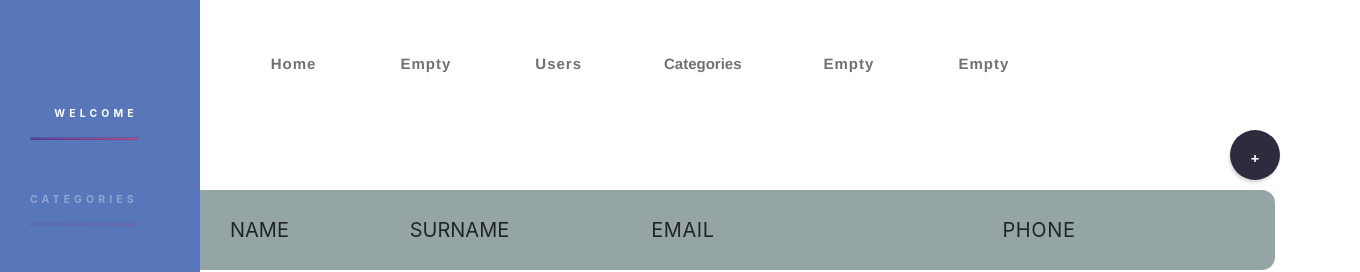
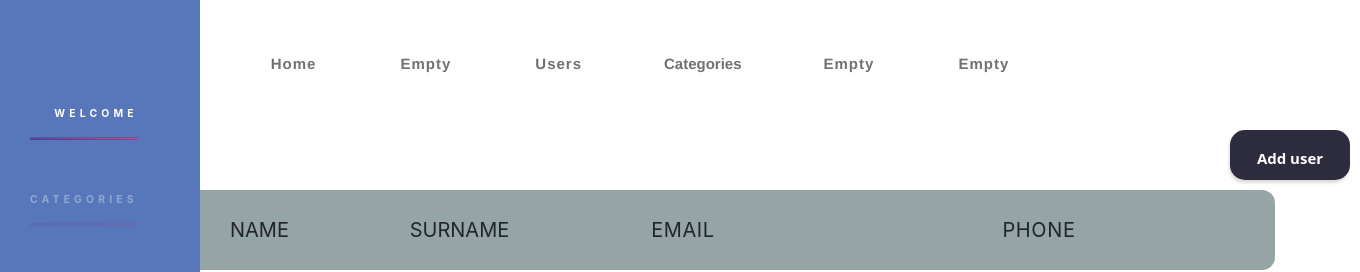
Before and after one commit to sofiaPryhoda/ADV, an Angular app in the folder frontend/: page /users in a window 1280 px wide. Shown: the top 272 px of the page, 1360 px wide, since content can reach past the window. Built offline with nearby package versions, Linux system fonts and the light colour scheme; no server answers.

Commit message:
deleting confirmation window

```diff
--- a/frontend/src/app/confirmation-dialog/confirmation-dialog.component.html
+++ b/frontend/src/app/confirmation-dialog/confirmation-dialog.component.html
@@ -3,7 +3,7 @@
 
 </div>
 <div class="modal-body" style="width: 450px; height: 130px">
-  <p><strong>Are you sure you want to delete <span class="text-primary">{{data.message}}</span> profile?</strong></p>
+  <p><strong>Are you sure you want to delete <span class="text-primary">"{{data.message}}"</span> profile?</strong></p>
   <p>All information associated to this user profile will be permanently deleted.
     <span class="text-danger">This operation can not be undone.</span>
   </p>
--- a/frontend/src/app/user-list/user-list.component.css
+++ b/frontend/src/app/user-list/user-list.component.css
@@ -91,11 +91,12 @@ div.scroll-bar {
   font-family: 'Noto Sans', sans-serif;
   cursor: pointer;
   box-shadow: -1px 3px 3px 0 rgba(80, 80, 80, .2);
-  width: 50px;
+  width: 120px;
   height: 50px;
   padding: 17px;
   border: none;
-  border-radius: 100%;
+  /*border-radius: 100%;*/
+  border-radius: 15px;
   margin: -5px 10px 10px;
   color: #fff;
   font-weight: bold;
--- a/frontend/src/app/user-list/user-list.component.html
+++ b/frontend/src/app/user-list/user-list.component.html
@@ -12,7 +12,7 @@
 </main>
 
 <div class="container">
-  <button onclick="window.location.href='/add'" class="btn btn-1">+</button>
+  <button onclick="window.location.href='/add'" class="btn btn-1">Add user</button>
 
   <ul id="myUL" class="responsive-table" matSort (matSortChange)="sortData($event)">
     <li class="table-header">
```
